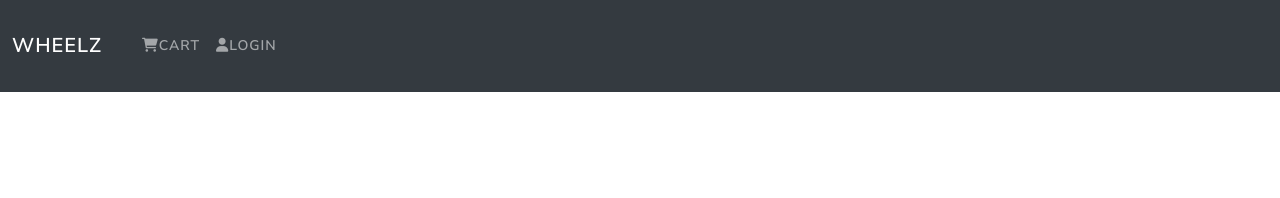
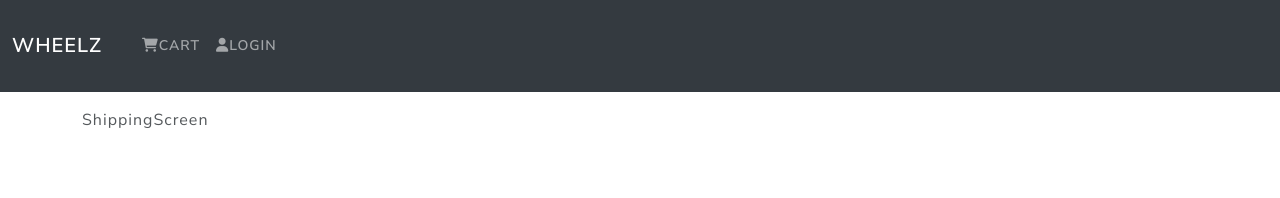
Before and after one commit to amnasanu/another-wheels, a React (Create React App) app in the folder frondend/: page /shipping in a window 1280 px wide. Shown: the top 198 px of the page. Built offline with nearby package versions, Linux system fonts and the light colour scheme.

Commit message:
solve shopping issus

```diff
--- a/frondend/src/App.js
+++ b/frondend/src/App.js
@@ -8,6 +8,7 @@ import CartScreen from './screens/CartScreen'
 import LoginScreen from './screens/LoginScreen'
 import RegisterScreen from './screens/RegisterScreen'
 import ProfileScreen from './screens/ProfileScreen'
+import ShippingScreen from './screens/ShippingScreen'
 
 function App() {
   return (
@@ -17,9 +18,11 @@ function App() {
         <Container>
           <Routes>
             <Route index path='/' element={<HomeScreen />} />
+            <Route index exact path='/shipping' element={<ShippingScreen />} />
             <Route index path='/login' element={<LoginScreen />} />
             <Route index path='/register' element={<RegisterScreen />} />
             <Route index path='/profile' element={<ProfileScreen />} />
+
             <Route path='/product/:id' element={<ProductScreen />} />
             <Route path='/cart/:id' element={<CartScreen en />} />
             <Route path='/cart' element={<CartScreen en />} />
--- a/frondend/src/screens/CartScreen.js
+++ b/frondend/src/screens/CartScreen.js
@@ -30,8 +30,7 @@ function CartScreen({location,history})
     dispatch(removeFromCart(id))
   }
   const checkoutHandler= () =>{
-    navigate(`/login?redirect=shipping`)
-    // history.push('/login?redirect=shipping')
+    navigate('/login?redirect=/shipping')
   }
   return (
       <Row>
--- a/frondend/src/screens/LoginScreen.js
+++ b/frondend/src/screens/LoginScreen.js
@@ -31,6 +31,7 @@ function LoginScreen({ history}) {
         e.preventDefault()
         dispatch(login(email, password))
     }
+
   return (
     <FormContainer>
         <h1>Sign In</h1>
--- /dev/null
+++ b/frondend/src/screens/ShippingScreen.js
@@ -0,0 +1,11 @@
+import React from 'react'
+
+function ShippingScreen() {
+  return (
+    <div>
+        ShippingScreen
+    </div>
+  )
+}
+
+export default ShippingScreen
```
